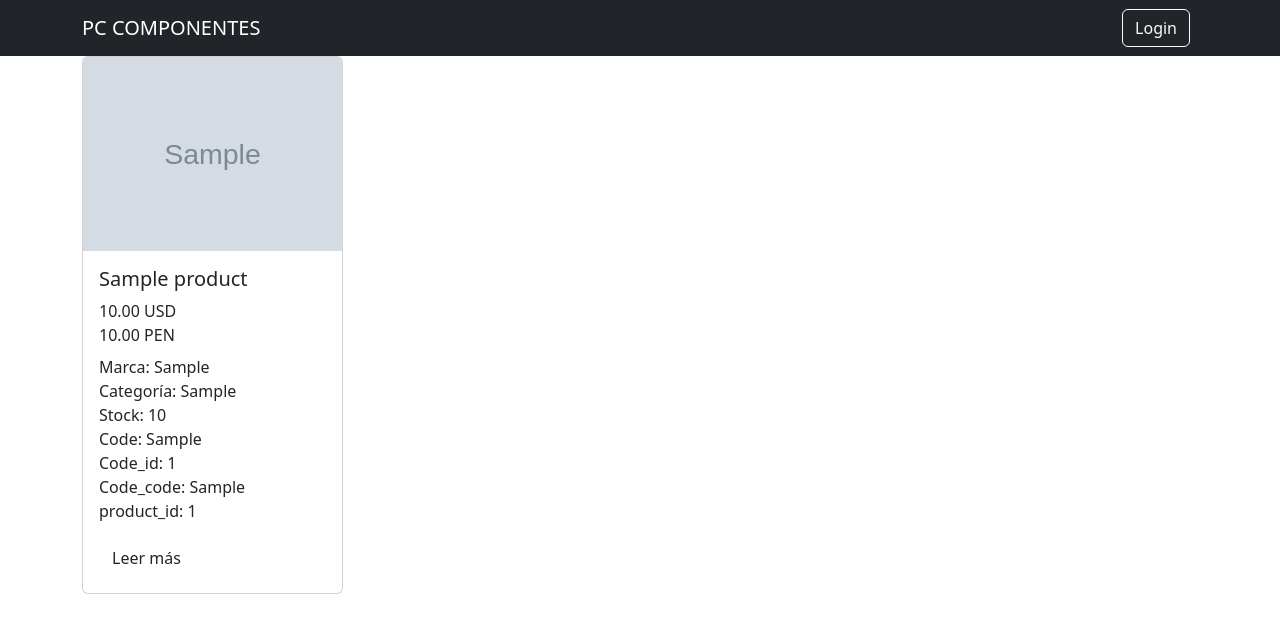
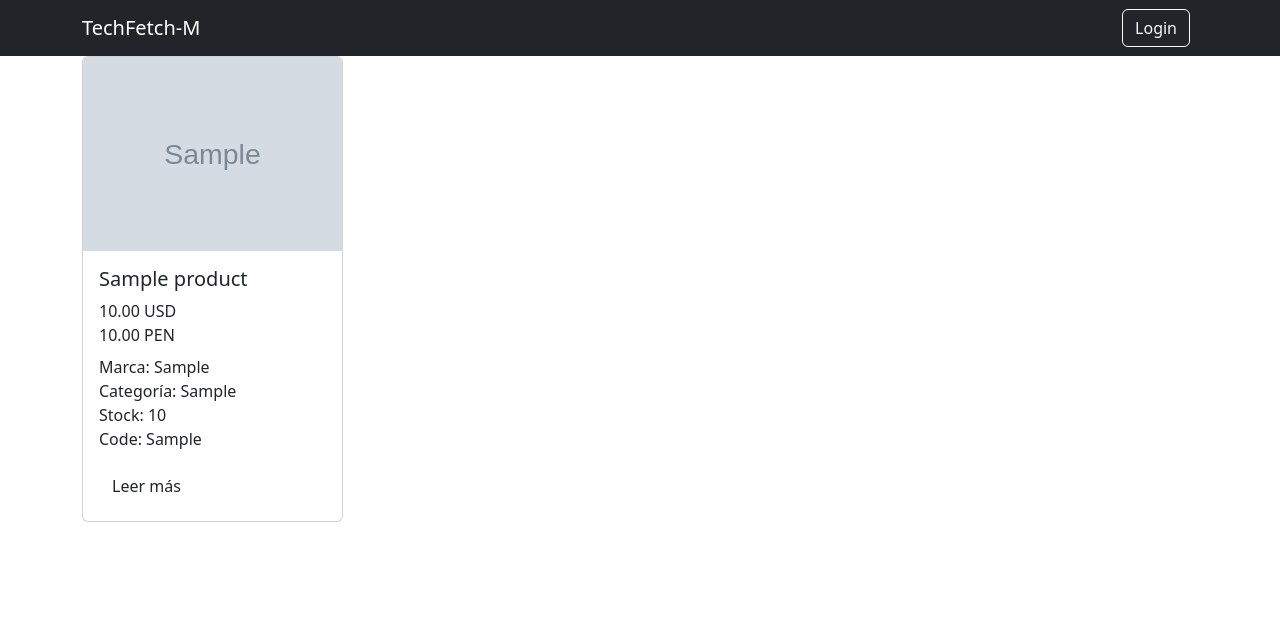
Before and after one commit to Leonel481/Retail_Computer_Prices, a Django app: page / in a window 1280 px wide. Shown: the top 633 px of the page. Run offline with Django 4.2, Linux system fonts and the light colour scheme; tables that the repository leaves empty hold one stand-in row (values such as "Sample post"); grey boxes marked "Sample" are stand-in pictures.

Commit message:
nombre de la app

```diff
--- a/AppCPS/templates/base/base.html
+++ b/AppCPS/templates/base/base.html
@@ -16,7 +16,7 @@
     <body>
         <nav class="navbar navbar-expand-lg navbar-dark bg-dark">
             <div class="container">
-                <a class="navbar-brand" href="{% url 'index' %}">PC COMPONENTES</a>
+                <a class="navbar-brand" href="{% url 'index' %}">TechFetch-M</a>
                 <ul class="navbar-nav">
                 {% if user.is_authenticated %}
                     <li class="nav-item">
--- a/AppCPS/templates/base/navigation.html
+++ b/AppCPS/templates/base/navigation.html
@@ -4,7 +4,7 @@
 
     <nav class="navbar navbar-expand-lg navbar-dark bg-dark">
         <div class="container">
-            <a class="navbar-brand" href="{% url 'index' %}">>PC COMPONENTES</a>
+            <a class="navbar-brand" href="{% url 'index' %}">>TechFetch-M</a>
         </div>
     </nav>
 
--- a/AppCPS/templates/products/list_of_products.html
+++ b/AppCPS/templates/products/list_of_products.html
@@ -20,9 +20,6 @@
                                 Categoría: {{ product.categoria.categoria }}  <br>
                                 Stock:   {{ product.stocks }}   <br>
                                 Code:    {{ product.codes }} <br>
-                                Code_id:    {{ product.codes.id }} <br>
-                                Code_code:    {{ product.codes.codes }}<br>
-                                product_id:    {{ product.id }}<br>
                             </p>
                             <a class="btn btn-tomato" href="{% url 'get_product' id=product.codes.id %}">Leer más</a>
                         </div>
```
